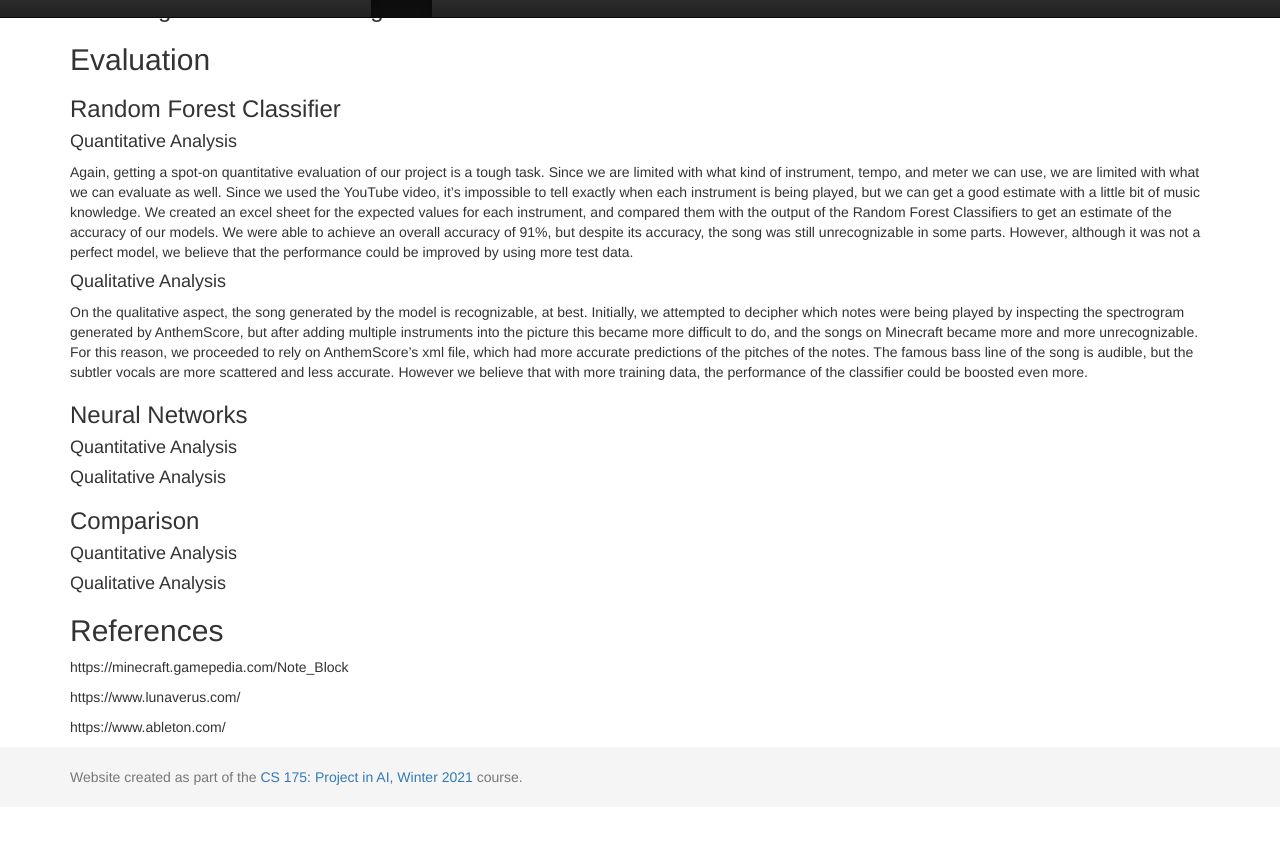
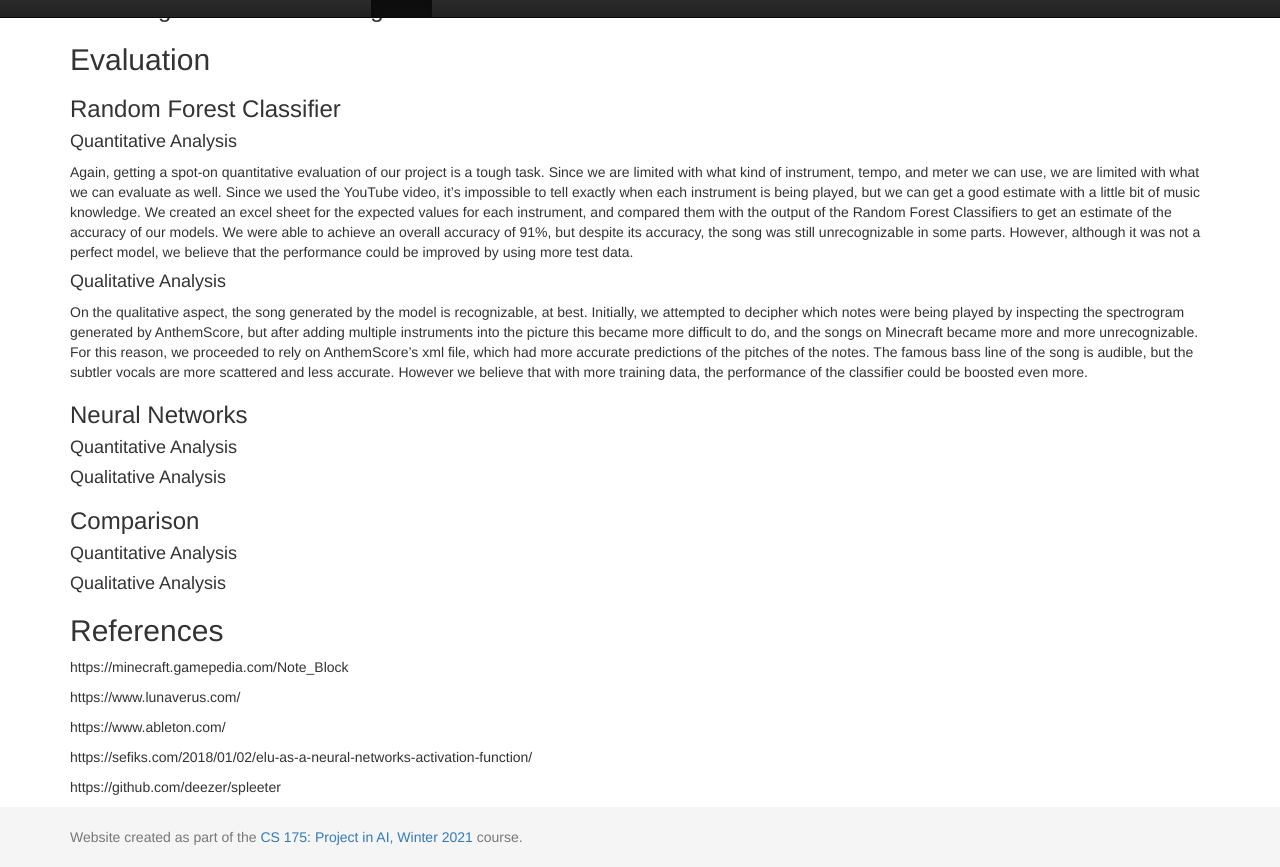
Before and after one commit to rhorikaw/LilSteve, a Jekyll site: the page built from docs/final.md, in a window 1280 px wide and 900 px high, scrolled down 5766 px, cut to the strip 33-900 px from the top of the window. Built offline with Jekyll 4.4.1, drawn with Linux system fonts in a browser that asks for light colours; before the commit the page ends 6606 px from its top, so only the background shows below that; some of the changed lines change nothing that is shown.

Commit message:
Add references

```diff
--- a/docs/final.md
+++ b/docs/final.md
@@ -79,3 +79,7 @@ https://minecraft.gamepedia.com/Note_Block
 https://www.lunaverus.com/
 
 https://www.ableton.com/
+
+https://sefiks.com/2018/01/02/elu-as-a-neural-networks-activation-function/
+
+https://github.com/deezer/spleeter
```
